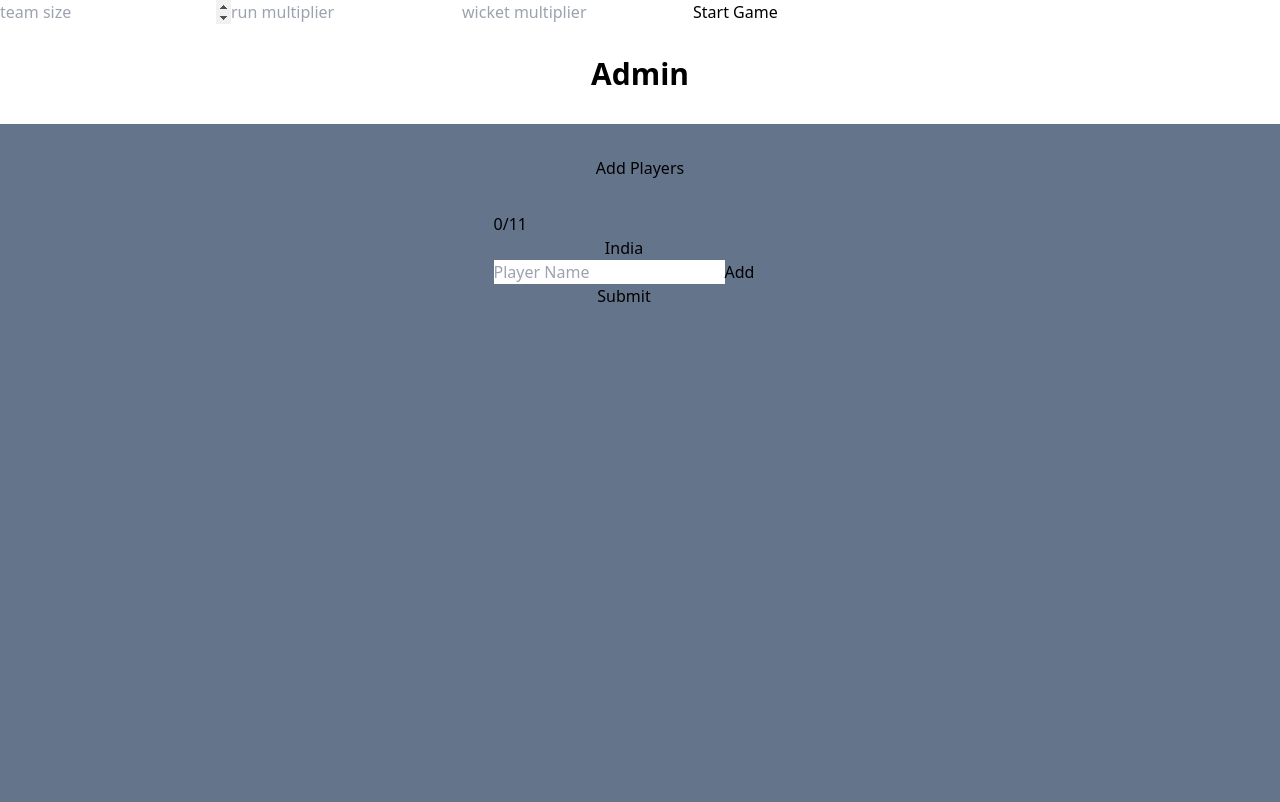
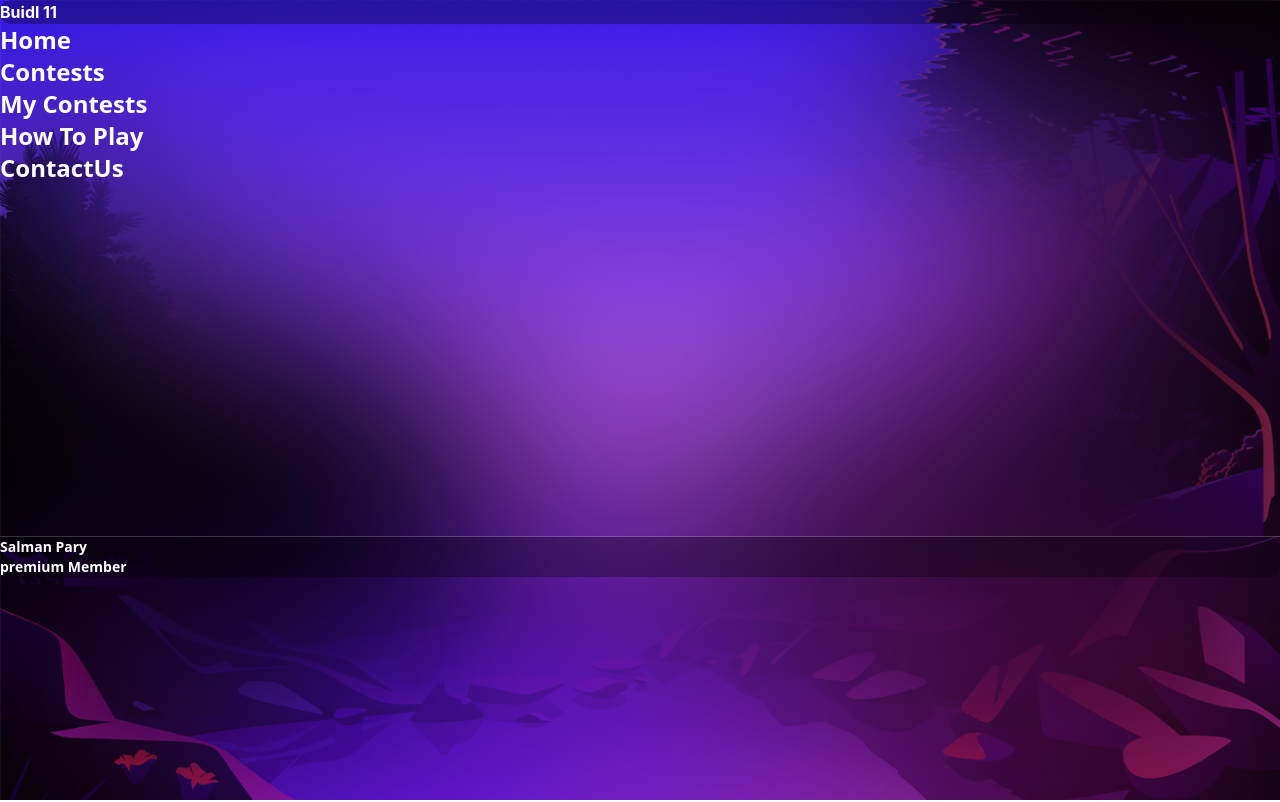
Before and after one commit to salmanpary/Buidl11, a Next.js app: page /addplayer in a window 1280 px wide. Shown: the top 802 px of the page. Built offline with nearby package versions, Linux system fonts and the light colour scheme.

Commit message:
ui changes starting addplayer page

```diff
--- a/pages/addplayer/index.js
+++ b/pages/addplayer/index.js
@@ -1,5 +1,7 @@
 import React, { useState } from 'react'
 import Listdisplay from '../../Components/Listdisplay';
+import Navbar from '../../Components/Navbar';
+
 function Addplayers() {
 const x = [1,2]
   var players = ["helo"]
@@ -24,7 +26,11 @@ const x = [1,2]
   }
   return (
     <div className="">
+       <img className="absolute h-screen w-screen -z-10 " src="/bg.jpg"/>
       <div className="h-screen flex flex-col">
+      <div className="Navbar min-w-[22rem] card-blur">
+         <Navbar/>
+        </div>
       <div className="">
 
       <input type="number" name="size" id="" placeholder='team size' onChange={changeHandler}/>
@@ -47,11 +53,6 @@ const x = [1,2]
         })}
 
     </div>
-    {players.length} <br />
-    {finalPlayers.length}
-     {finalPlayers.map((player)=>{
-      return <h3>poda {player}</h3>
-     })}
 
     </div>
   )
```
